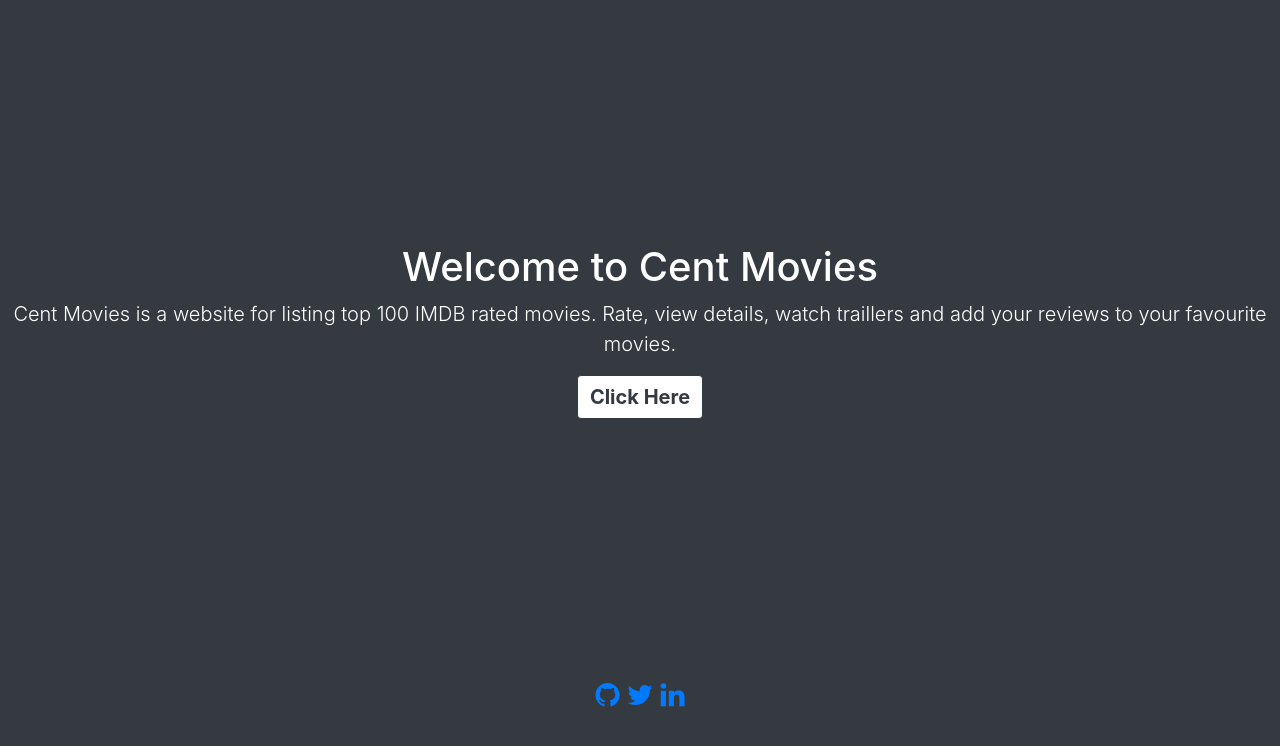
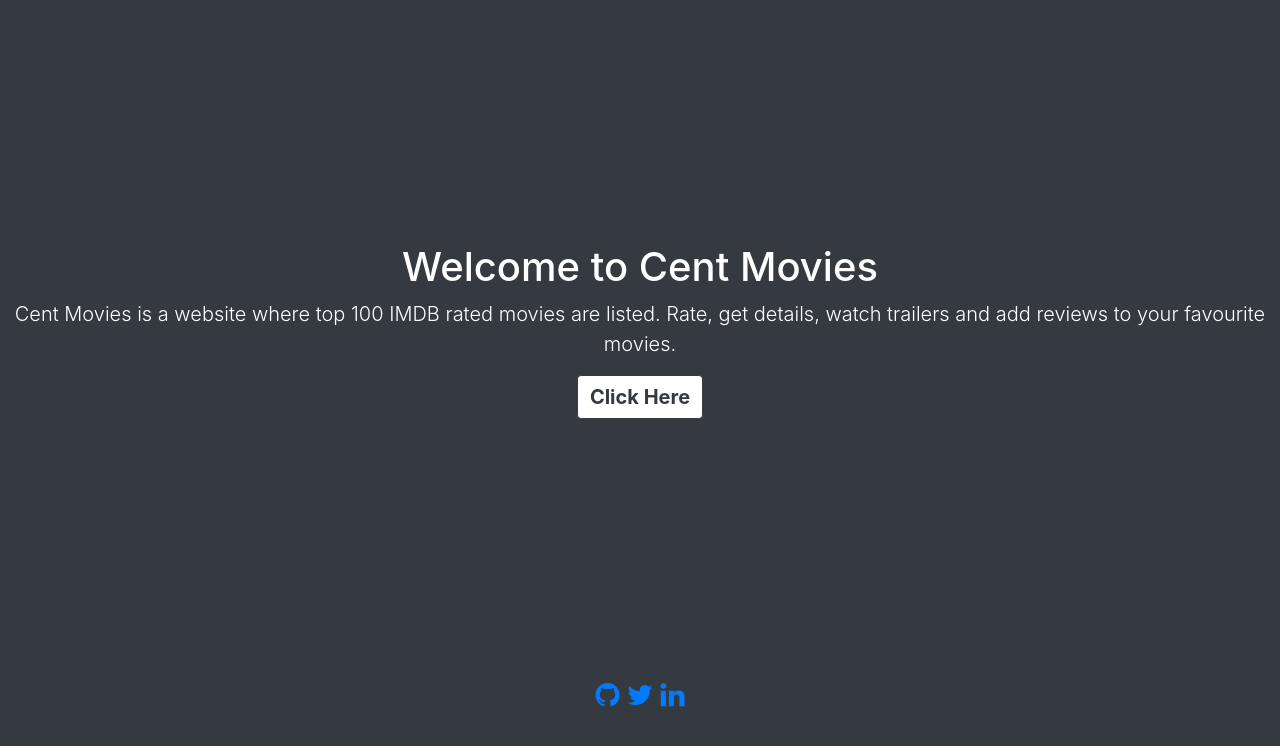
Before and after one commit to 10nayan/Cent_Movies, a Django app: page / in a window 1280 px wide. Shown: the part 57-811 px from the top of the page. Run offline with Django 3.2, Linux system fonts and the light colour scheme; some libraries are stand-ins or nearby versions.

Commit message:
bug fixed

```diff
--- a/movie/templates/movie/about.html
+++ b/movie/templates/movie/about.html
@@ -10,7 +10,7 @@
 	<div>
   		<main role="main" class="inner cover">
     		<h1 class="cover-heading">Welcome to Cent Movies</h1>
-    		<p class="lead">This website is developed during corona virus outbreak in the world using Python Django web framework for server side language, postgreSQL for database management, JavaScript , HTML and CSS for frontend development, most of the webpages including this one is styled by using bootstrap CSS library. Thank you for visiting this website, we will continuosly update this website for greater user experiance in coming days.</p>
+    		<p class="lead">This website is developed using Python Django web framework for server side language, postgreSQL for database management, JavaScript , HTML and CSS for frontend development, most of the webpages including this one is styled by using bootstrap CSS library. The source of the available data used in this website is https://www.imdb.com . Thank you for visiting this website, we will continuously update this website for greater user experiance in coming days.</p>
     		<p class="lead">
       			<a href="{% url 'list' %}" id="btn" class="btn btn-outline-dark"><b>Home</b></a>
     		</p>
--- a/movie/templates/movie/index.html
+++ b/movie/templates/movie/index.html
@@ -10,7 +10,7 @@
 	<div>
   		<main role="main" class="inner cover">
     		<h1 class="cover-heading">Welcome to Cent Movies</h1>
-    		<p class="lead">Cent Movies is a website for listing top 100 IMDB rated movies. Rate, view details, watch traillers and add your reviews to your favourite movies.</p>
+    		<p class="lead">Cent Movies is a website where top 100 IMDB rated movies are listed. Rate, get details, watch trailers and add reviews to your favourite movies.</p>
     		<p class="lead">
       			<a href="{% url 'list' %}" id="btn" class="btn btn-outline-dark"><b>Click Here</b></a>
     		</p>
--- a/movie/urls.py
+++ b/movie/urls.py
@@ -6,9 +6,9 @@ urlpatterns=[
     path('search',search,name='search'),
     path('<int:pk>/detail',MovieDetailView.as_view(),name='detail'),
     path('list/<str:genre>',genrelist_view,name='genre'),
-    path('<str:groupby_arg>',groupby_list_view,name='groupby'),
-    path('<str:groupby_arg>/<str:arg>',movie_list_view,name='new_list'),
+    path('groupby/<str:groupby_arg>',groupby_list_view,name='groupby'),
+    path('groupby/<str:groupby_arg>/<str:arg>',movie_list_view,name='new_list'),
     path('list/<int:key>/like',like_this_movie,name='like'),
     path('list/<int:key>/dislike',dislike_this_movie,name='dislike'),
-    path('/about',about, name='about')
+    path('about',about, name='about')
 ]
--- a/movie_site/settings.py
+++ b/movie_site/settings.py
@@ -23,7 +23,7 @@ BASE_DIR = Path(__file__).resolve(strict=True).parent.parent
 SECRET_KEY = 'wn3z0o^%s@n*xkay3#p*sv#e#x^lyw&q+a#i#4(!ka%rgy^-*n'
 
 # SECURITY WARNING: don't run with debug turned on in production!
-DEBUG = True
+DEBUG = False
 
 ALLOWED_HOSTS = ['centmovies.herokuapp.com','127.0.0.1' ]
 
```
